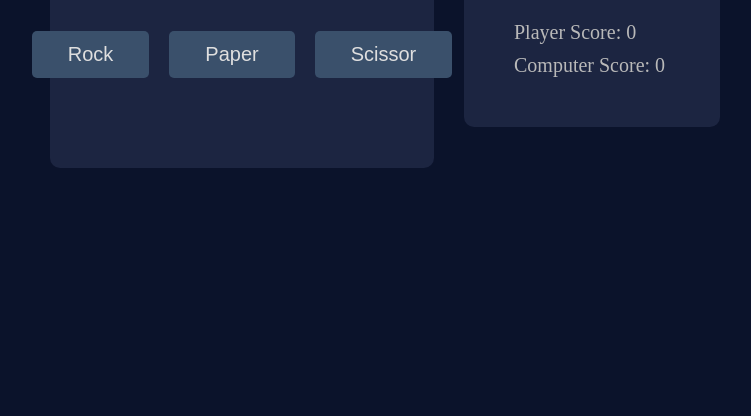
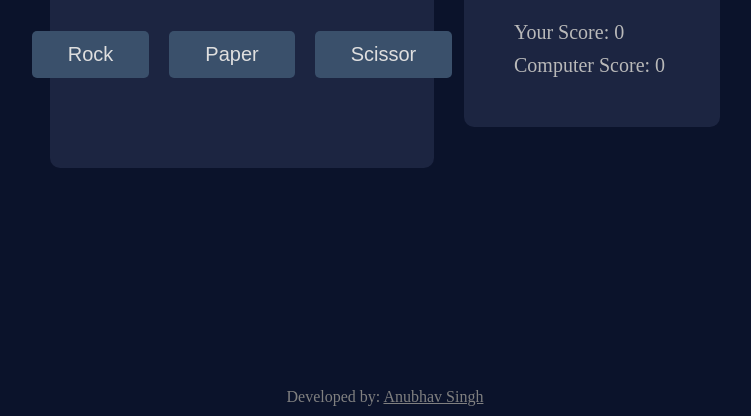
Before and after one commit to anubhavsinghgtm/rock-paper-scissor, a plain HTML site: page index.html in a window 1280 px wide. Both pictures are taken after a click on the button "Start". Shown: the part 384-800 px from the top of the page, without its empty margins (255-1006 px from the left). Drawn offline with Linux system fonts and the light colour scheme.

Commit message:
footer line is added

```diff
--- a/index.html
+++ b/index.html
@@ -45,7 +45,7 @@
             <h3>Score</h3>
             <div class="scorecard">
                 <div class="player">
-                    Player Score: <span id="player-score">0</span> <br>
+                    Your Score: <span id="player-score">0</span> <br>
                 </div>
                 <div class="computer">
                     Computer Score: <span id="computer-score">0</span>
@@ -56,6 +56,9 @@
 
             </div>
         </div>
+        <div style="position: absolute; bottom: 10px; color: grey">
+            Developed by: <a style="color: grey;" href="https://github.com/anubhavsinghgtm">Anubhav Singh</a>
+        </div>
     </div>
 
 
```
